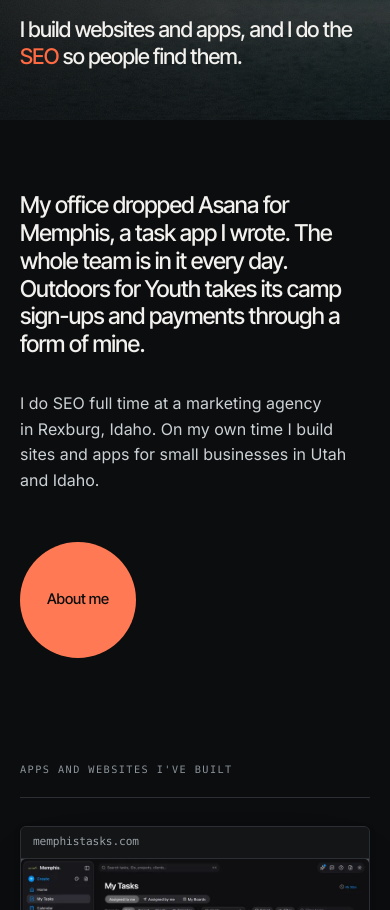
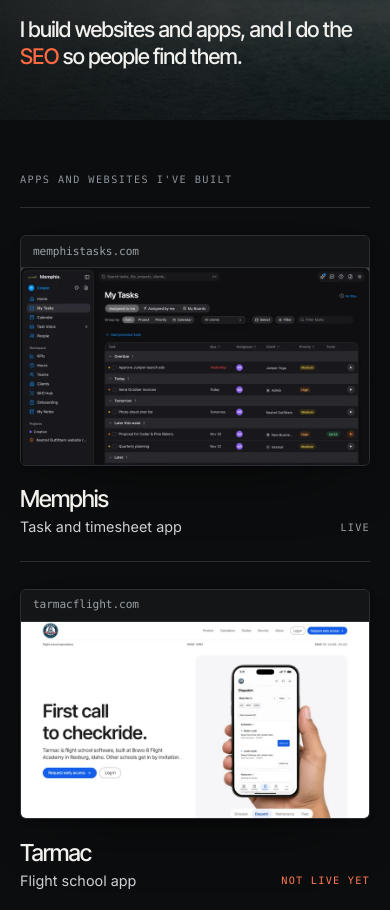
Before and after one commit to whittierht/whittierht.github.io, a plain HTML site: page index.html in a window 390 px wide. Shown: the part 640-1550 px from the top of the page. Drawn offline with Linux system fonts and the light colour scheme.

Commit message:
Drop the home intro so the page goes straight into the projects
Co-Authored-By: Claude Opus 5.5 <noreply@anthropic.com>

```diff
--- a/index.html
+++ b/index.html
@@ -164,16 +164,6 @@
   </div>
 </section>
 
-<section class="sec intro" aria-label="What I do">
-  <div class="wrap intro-grid">
-    <p class="intro-big reveal">My office dropped Asana for Memphis, a task app I wrote. The whole team is in it every day. Outdoors for Youth takes its camp sign-ups and payments through a form of mine.</p>
-    <div class="intro-side reveal">
-      <p>I do SEO full time at a marketing agency in Rexburg, Idaho. On my own time I build sites and apps for small businesses in Utah and Idaho.</p>
-      <a class="round" href="/about/"><span>About me</span></a>
-    </div>
-  </div>
-</section>
-
 <section class="sec" id="work" aria-labelledby="work-h">
   <div class="wrap">
     <h2 class="rows-label" id="work-h">Apps and websites I've built</h2>
--- a/styles.css
+++ b/styles.css
@@ -765,7 +765,7 @@ a.ix:hover { padding-left: 1.2rem; }
 
 /* =========================================================
    Seventh edition pieces: round buttons, outlined links,
-   project rows, tiles, the closing panel.
+   project rows, the closing panel.
    ========================================================= */
 
 /* sections sit closer together, with no rule between them */
@@ -883,16 +883,6 @@ a.ix:hover { padding-left: 1.2rem; }
 .hero-face img { display: block; width: 100%; height: 100%; object-fit: cover; object-position: 50% 14%; }
 .pg-home .hero-foot { grid-template-columns: minmax(0, 1fr) var(--face-w); }
 
-/* ---------- home: the opening lines ---------- */
-.intro { padding-top: clamp(4.5rem, 10vw, 9rem); }
-.intro-grid { display: grid; grid-template-columns: minmax(0, 1.85fr) minmax(0, 1fr); gap: clamp(2rem, 7vw, 8rem); align-items: start; }
-.intro-big {
-  margin: 0; font-family: var(--display); font-weight: 500;
-  font-size: clamp(1.45rem, 3vw, 2.7rem); line-height: 1.2; letter-spacing: -.032em; color: var(--ink);
-}
-.intro-side p { font-size: 1rem; line-height: 1.6; color: var(--ink-2); max-width: 36ch; }
-.intro-side .round { margin-top: clamp(2rem, 5vw, 4.5rem); }
-
 /* ---------- project rows ---------- */
 .rows-label {
   font-family: var(--mono); font-size: .64rem; font-weight: 400; letter-spacing: .14em; line-height: 1.4;
@@ -958,20 +948,6 @@ a.ix:hover { padding-left: 1.2rem; }
 .win-video.is-on { opacity: 1; }
 .js-anim .win-video { clip-path: inset(0 0 100% 0); transition: opacity .5s ease, clip-path 1.05s cubic-bezier(.62, 0, .22, 1); }
 .js-anim .reveal.in .win-video, .js-anim .stagger > .lit .win-video { clip-path: inset(0 0 0 0); }
-
-/* ---------- tiles ---------- */
-.tiles { display: grid; grid-template-columns: repeat(3, minmax(0, 1fr)); gap: clamp(2.5rem, 5vw, 4rem) clamp(1.25rem, 2.6vw, 2.75rem); align-items: start; }
-.tile figcaption {
-  display: grid; grid-template-columns: minmax(0, 1fr) auto; align-items: baseline; gap: .25rem 1rem;
-  margin-top: 1.1rem; padding-top: 1rem; border-top: 1px solid var(--rule);
-}
-.tile-name {
-  font-family: var(--display); font-weight: 500; font-size: clamp(1.3rem, 1.9vw, 1.75rem);
-  letter-spacing: -.035em; line-height: 1.1; text-decoration: none; white-space: nowrap;
-  transition: color .2s ease;
-}
-.tile-name:hover { color: var(--accent); }
-.tile-what { grid-column: 1 / -1; font-size: .92rem; color: var(--muted); }
 
 /* ---------- the closing panel ---------- */
 .closer { background: var(--inv-bg); color: var(--inv-ink); padding: clamp(5rem, 11vw, 9.5rem) 0 clamp(3rem, 6vw, 4.5rem); }
@@ -1063,7 +1039,7 @@ a.ix:hover { padding-left: 1.2rem; }
 
 @media (max-width: 900px) {
   .pg-home .hero { padding-top: calc(var(--bar) + 2.4rem); min-height: min(100vh, 760px); min-height: min(100svh, 760px); }
-  .intro-grid, .contact-grid, .offer, .tiles, .about-top { grid-template-columns: minmax(0, 1fr); }
+  .contact-grid, .offer, .about-top { grid-template-columns: minmax(0, 1fr); }
   .rows-head { display: none; }
   .row, .rows--list .row { grid-template-columns: minmax(0, 1fr) auto; gap: .35rem 1rem; padding: 1.7rem 0 1.5rem; }
   .row-shot { display: block; grid-column: 1 / -1; margin-bottom: 1rem; }
```
Also changed, not shown: src/pages/home.mjs (+0 -10 lines), 1 other file.
